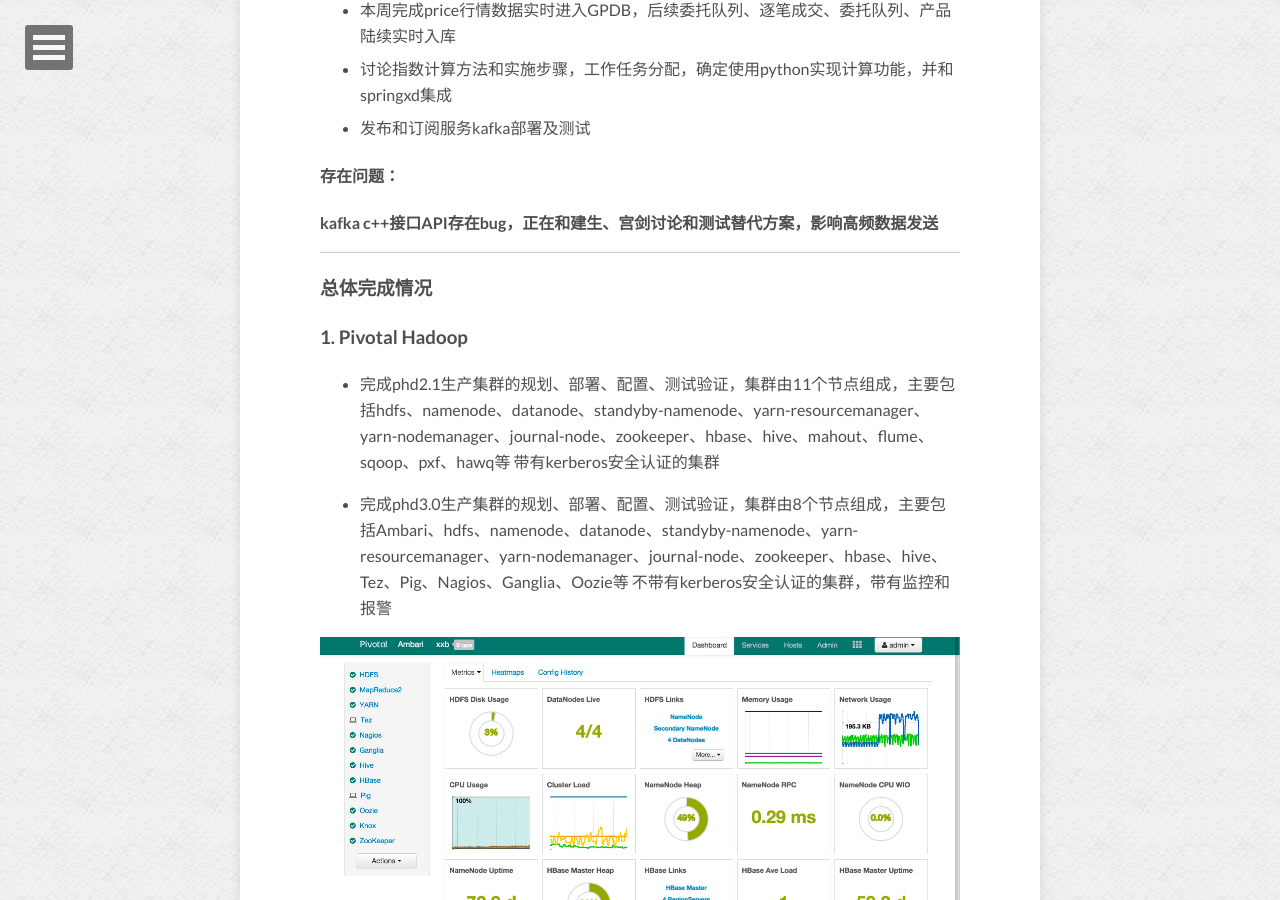
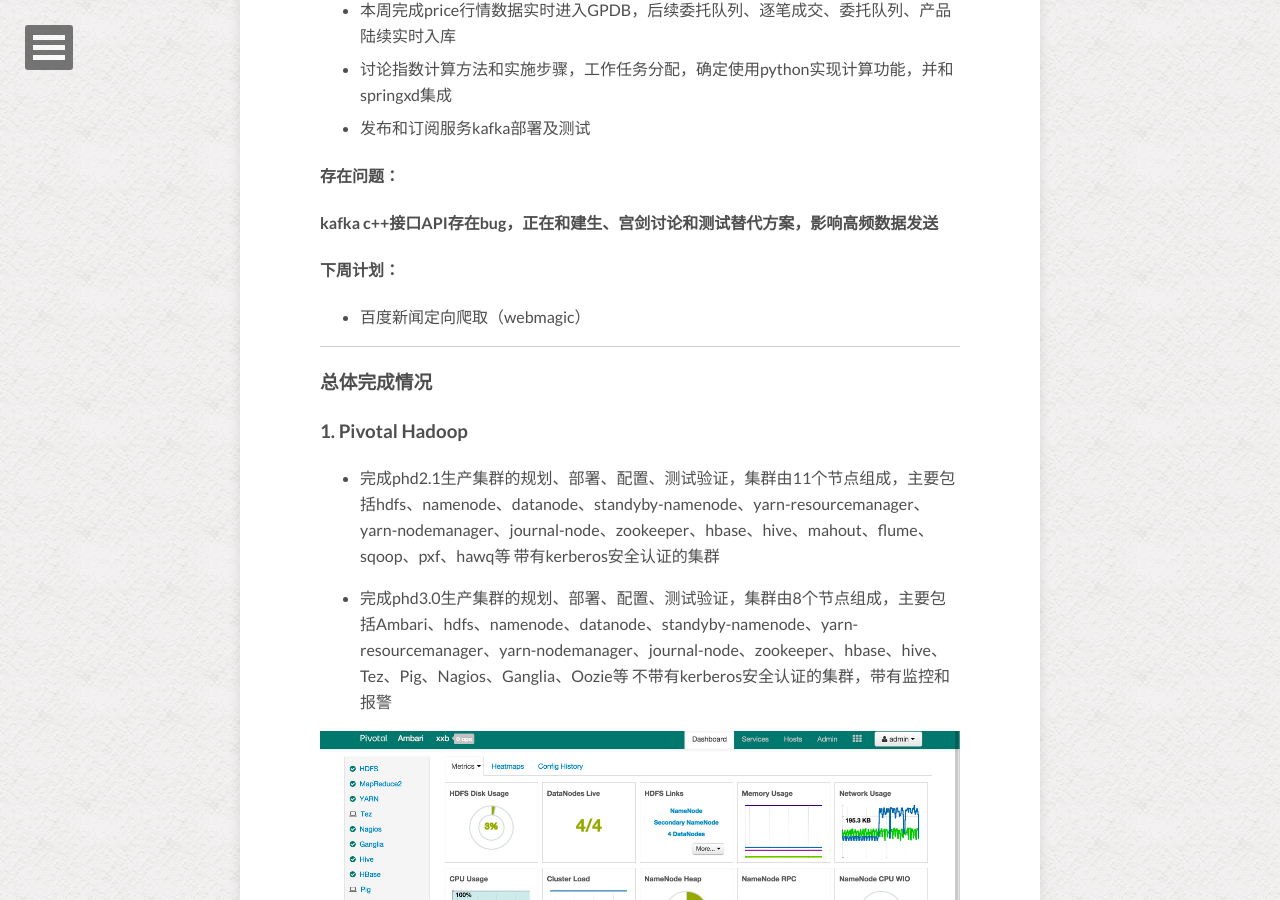
Before and after one commit to hj1984930/hj1984930.github.io, a Jekyll site: the page built from _posts/2015-09-30-bigdata.md, in a window 1280 px wide and 900 px high, scrolled down 641 px. Built offline with Jekyll 4.4.1, drawn with Linux system fonts in a browser that asks for light colours; nearby versions of some CDN libraries; comment, search, counter and statistics services are not loaded.

```diff
--- a/_posts/2015-09-30-bigdata.md
+++ b/_posts/2015-09-30-bigdata.md
@@ -22,7 +22,9 @@
 
 **kafka c++接口API存在bug，正在和建生、宫剑讨论和测试替代方案，影响高频数据发送**
 
+####下周计划：
 
+* 百度新闻定向爬取（webmagic）
 
 - - -
 
```
